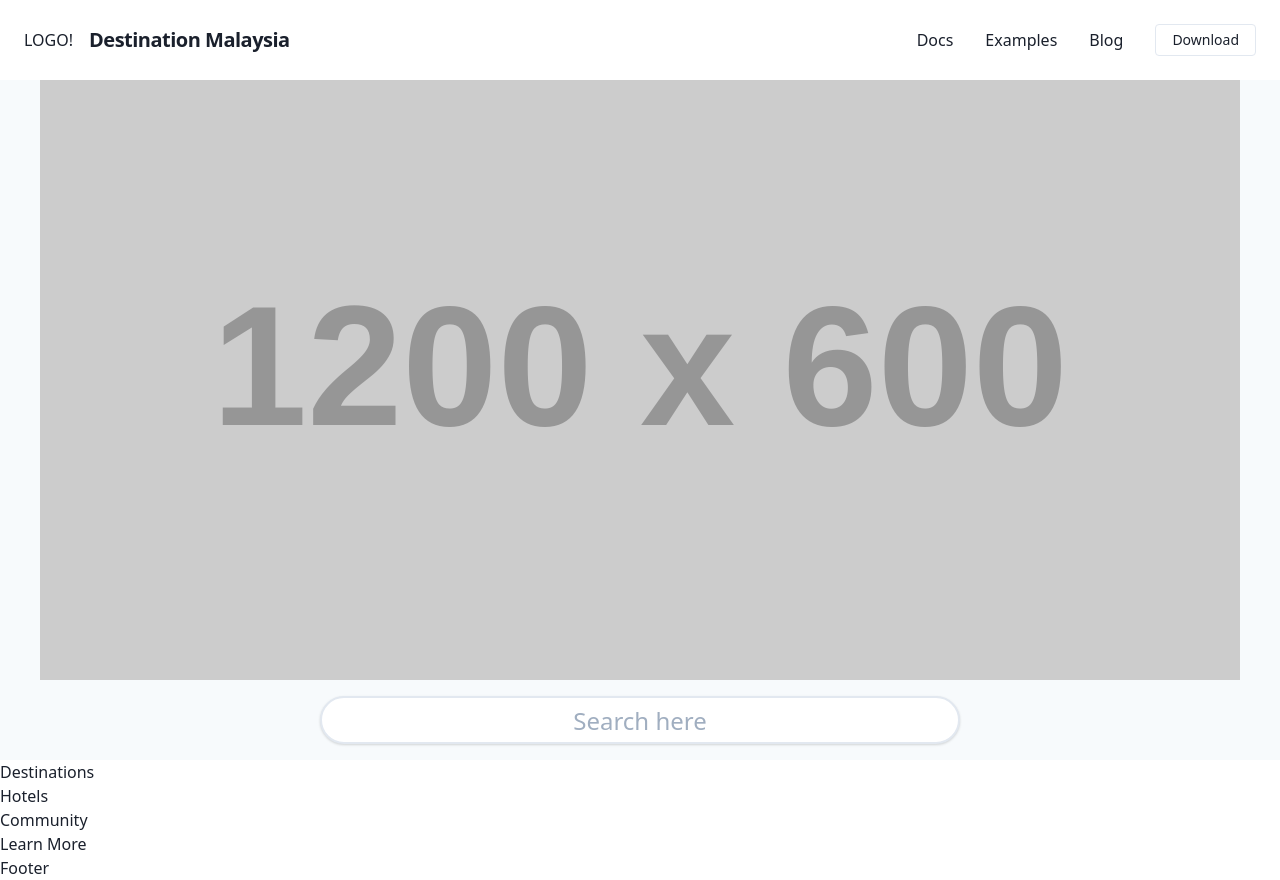
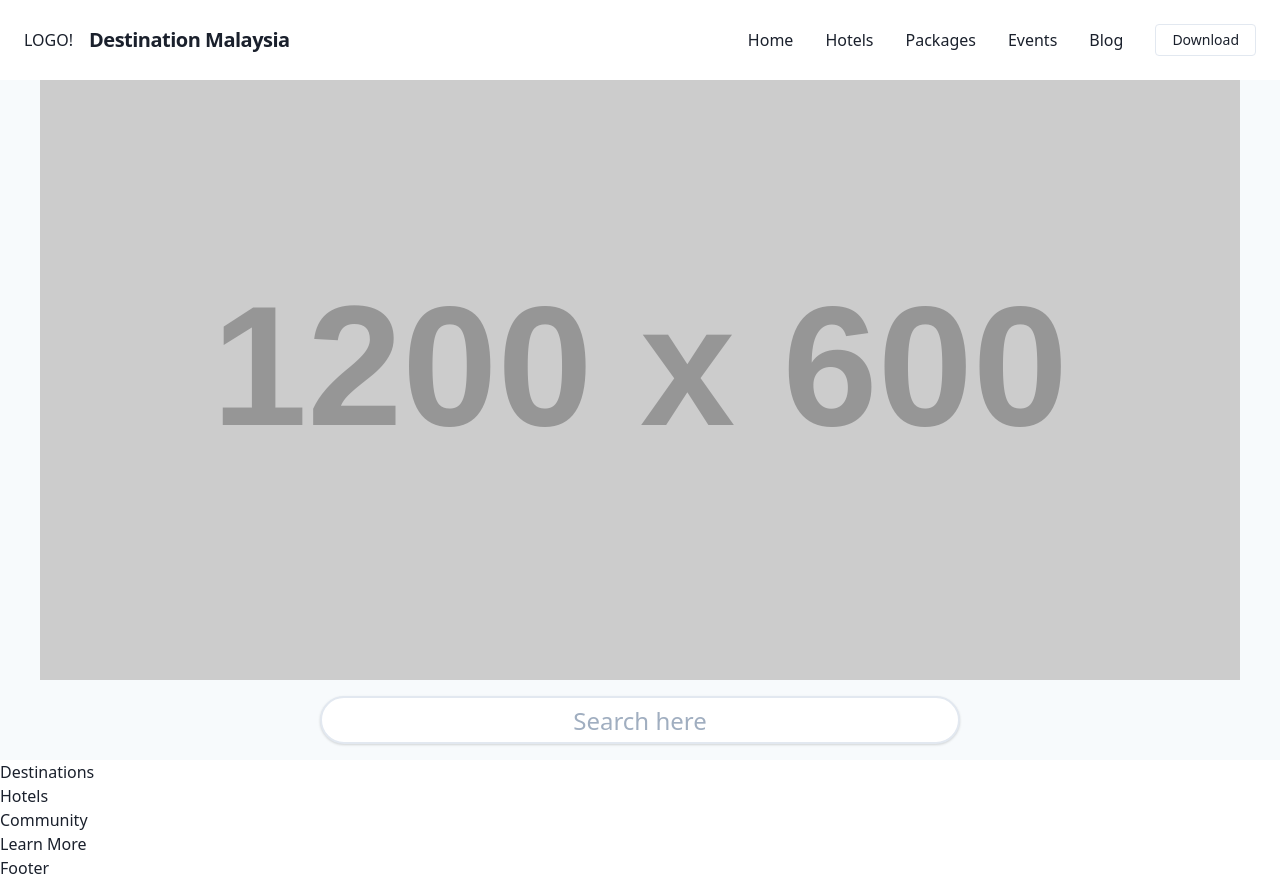
Before and after one commit to aaronmyatt/destination-malaysia, a Nuxt app: page / in a window 1280 px wide. Built offline with nearby package versions, Linux system fonts and the light colour scheme.

Commit message:
add some more realistic nav placeholders

```diff
--- a/components/sections/Header.vue
+++ b/components/sections/Header.vue
@@ -26,7 +26,7 @@
       class="w-full block flex-grow md:flex md:items-center md:justify-end"
     >
       <div
-        v-for="links in ['Docs', 'Examples', 'Blog']"
+        v-for="links in ['Home', 'Hotels', 'Packages', 'Events', 'Blog']"
         class="text-sm md:text-base md:mr-4"
       >
         <a
```
